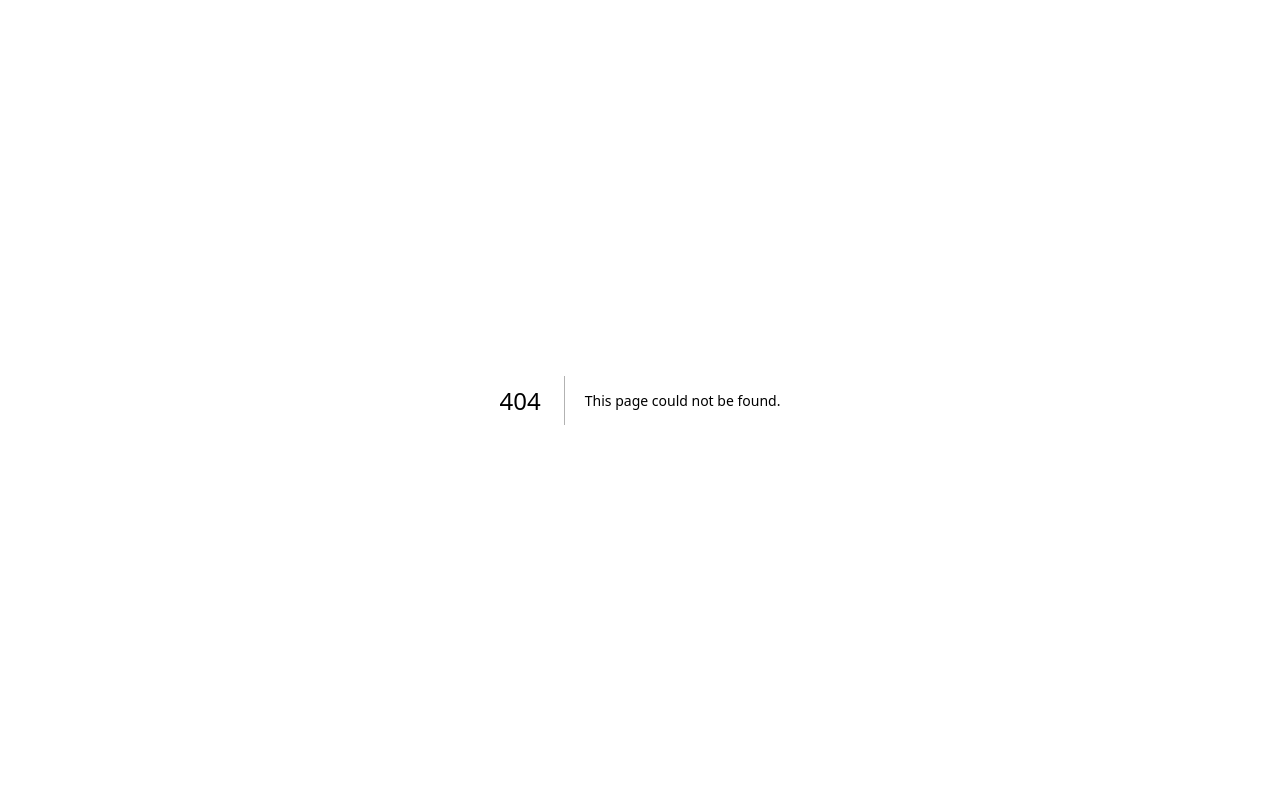
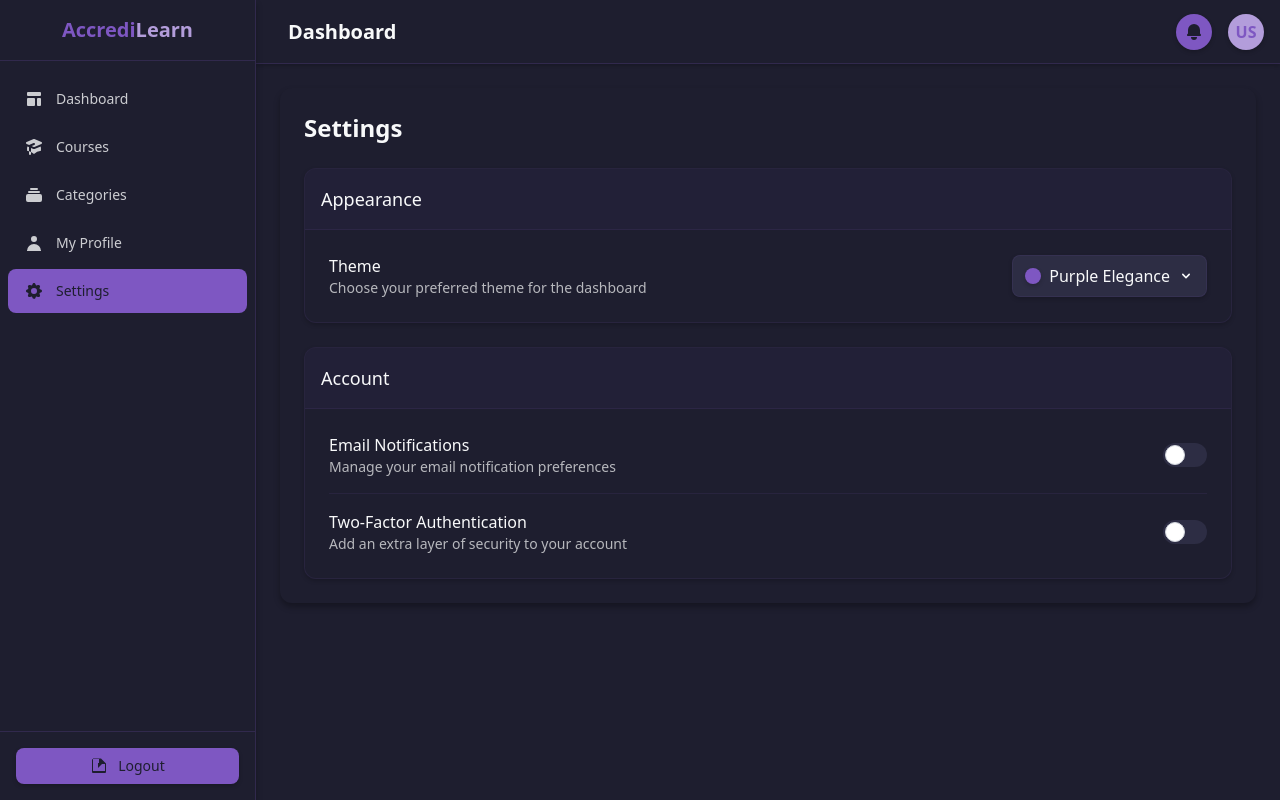
Before and after one commit to AccrediPeople-Devops/accredi-client, a Next.js app: page /dashboard/settings in a window 1280 px wide. Before the commit this address had no page. Built offline with nearby package versions, Linux system fonts and the light colour scheme; sample sign-in values are in the browser's storage.

Commit message:
Refactor ThemeSelector component to handle dropdown closing on outside click and integrate it into the new Settings page

```diff
--- a/app/components/dashboard/ThemeSelector.tsx
+++ b/app/components/dashboard/ThemeSelector.tsx
@@ -1,12 +1,13 @@
 "use client";
 
-import React, { useState } from "react";
+import React, { useState, useRef, useEffect } from "react";
 import { useTheme } from "../../context/ThemeContext";
 import { themes, ThemeType } from "../../theme";
 
 export default function ThemeSelector() {
   const { themeType, setTheme } = useTheme();
   const [isOpen, setIsOpen] = useState(false);
+  const dropdownRef = useRef<HTMLDivElement>(null);
 
   const themeOptions = [
     { id: "purpleElegance", label: "Purple Elegance", color: "#7E57C2" },
@@ -25,11 +26,28 @@ export default function ThemeSelector() {
     setIsOpen(false);
   };
 
+  // Close dropdown when clicking outside
+  useEffect(() => {
+    const handleClickOutside = (event: MouseEvent) => {
+      if (
+        dropdownRef.current &&
+        !dropdownRef.current.contains(event.target as Node)
+      ) {
+        setIsOpen(false);
+      }
+    };
+
+    document.addEventListener("mousedown", handleClickOutside);
+    return () => {
+      document.removeEventListener("mousedown", handleClickOutside);
+    };
+  }, []);
+
   // Find the current theme
   const currentTheme = themeOptions.find((theme) => theme.id === themeType);
 
   return (
-    <div className="relative">
+    <div className="relative" ref={dropdownRef}>
       <button
         className="flex items-center space-x-2 px-3 py-2 rounded-[var(--radius-md)] bg-[var(--input-bg)] text-[var(--foreground)] hover:bg-opacity-80 transition-colors border border-[var(--primary)]/10 shadow-[var(--shadow-sm)]"
         onClick={toggleDropdown}
@@ -58,7 +76,21 @@ export default function ThemeSelector() {
       </button>
 
       {isOpen && (
-        <div className="absolute right-0 mt-2 w-48 rounded-[var(--radius-md)] shadow-[var(--shadow-md)] bg-[var(--background)] border border-[var(--primary)]/10 z-50">
+        <div
+          className="fixed mt-2 w-48 rounded-[var(--radius-md)] shadow-[var(--shadow-md)] bg-[var(--background)] border border-[var(--primary)]/10 z-50"
+          style={{
+            top: dropdownRef.current
+              ? dropdownRef.current.getBoundingClientRect().bottom +
+                window.scrollY
+              : 0,
+            right:
+              window.innerWidth -
+              (dropdownRef.current
+                ? dropdownRef.current.getBoundingClientRect().right +
+                  window.scrollX
+                : 0),
+          }}
+        >
           <div className="py-1" role="menu" aria-orientation="vertical">
             {themeOptions.map((option) => (
               <button
--- a/app/dashboard/layout.tsx
+++ b/app/dashboard/layout.tsx
@@ -3,7 +3,6 @@
 import React, { useState, useEffect } from "react";
 import { useRouter } from "next/navigation";
 import Sidebar from "../components/dashboard/Sidebar";
-import ThemeSelector from "../components/dashboard/ThemeSelector";
 import AuthService from "../components/service/authService";
 import { ThemeProvider } from "../context/ThemeContext";
 
@@ -63,8 +62,6 @@ export default function DashboardLayout({
             </div>
 
             <div className="flex items-center space-x-4">
-              <ThemeSelector />
-
               <div className="relative">
                 <button className="h-9 w-9 rounded-full bg-[var(--primary)] flex items-center justify-center text-[var(--background)] shadow-[var(--shadow-sm)]">
                   <svg
--- /dev/null
+++ b/app/dashboard/settings/page.tsx
@@ -0,0 +1,82 @@
+"use client";
+
+import React from "react";
+import ThemeSelector from "../../components/dashboard/ThemeSelector";
+
+export default function SettingsPage() {
+  return (
+    <div className="space-y-6">
+      <h1 className="text-2xl font-bold text-[var(--foreground)]">Settings</h1>
+
+      <div className="bg-[var(--background)] border border-[var(--primary)]/10 rounded-[var(--radius-lg)] shadow-[var(--shadow-sm)] overflow-hidden">
+        <div className="p-4 border-b border-[var(--primary)]/10 bg-[var(--primary)]/5">
+          <h2 className="text-lg font-medium text-[var(--foreground)]">
+            Appearance
+          </h2>
+        </div>
+
+        <div className="p-6 space-y-4">
+          <div className="flex items-center justify-between">
+            <div>
+              <h3 className="text-md font-medium text-[var(--foreground)]">
+                Theme
+              </h3>
+              <p className="text-sm text-[var(--foreground)]/70">
+                Choose your preferred theme for the dashboard
+              </p>
+            </div>
+            <ThemeSelector />
+          </div>
+        </div>
+      </div>
+
+      <div className="bg-[var(--background)] border border-[var(--primary)]/10 rounded-[var(--radius-lg)] shadow-[var(--shadow-sm)] overflow-hidden">
+        <div className="p-4 border-b border-[var(--primary)]/10 bg-[var(--primary)]/5">
+          <h2 className="text-lg font-medium text-[var(--foreground)]">
+            Account
+          </h2>
+        </div>
+
+        <div className="p-6 space-y-4">
+          <div className="flex items-center justify-between">
+            <div id="email-notifications-label">
+              <h3 className="text-md font-medium text-[var(--foreground)]">
+                Email Notifications
+              </h3>
+              <p className="text-sm text-[var(--foreground)]/70">
+                Manage your email notification preferences
+              </p>
+            </div>
+            <label className="relative inline-flex items-center cursor-pointer">
+              <input
+                type="checkbox"
+                className="sr-only peer"
+                aria-labelledby="email-notifications-label"
+              />
+              <div className="w-11 h-6 bg-[var(--input-bg)] peer-focus:outline-none peer-focus:ring-2 peer-focus:ring-[var(--primary)]/50 rounded-full peer peer-checked:after:translate-x-full peer-checked:after:border-white after:content-[''] after:absolute after:top-[2px] after:left-[2px] after:bg-white after:border-gray-300 after:border after:rounded-full after:h-5 after:w-5 after:transition-all peer-checked:bg-[var(--primary)]"></div>
+            </label>
+          </div>
+
+          <div className="flex items-center justify-between pt-4 border-t border-[var(--primary)]/10">
+            <div id="two-factor-auth-label">
+              <h3 className="text-md font-medium text-[var(--foreground)]">
+                Two-Factor Authentication
+              </h3>
+              <p className="text-sm text-[var(--foreground)]/70">
+                Add an extra layer of security to your account
+              </p>
+            </div>
+            <label className="relative inline-flex items-center cursor-pointer">
+              <input
+                type="checkbox"
+                className="sr-only peer"
+                aria-labelledby="two-factor-auth-label"
+              />
+              <div className="w-11 h-6 bg-[var(--input-bg)] peer-focus:outline-none peer-focus:ring-2 peer-focus:ring-[var(--primary)]/50 rounded-full peer peer-checked:after:translate-x-full peer-checked:after:border-white after:content-[''] after:absolute after:top-[2px] after:left-[2px] after:bg-white after:border-gray-300 after:border after:rounded-full after:h-5 after:w-5 after:transition-all peer-checked:bg-[var(--primary)]"></div>
+            </label>
+          </div>
+        </div>
+      </div>
+    </div>
+  );
+}
```
